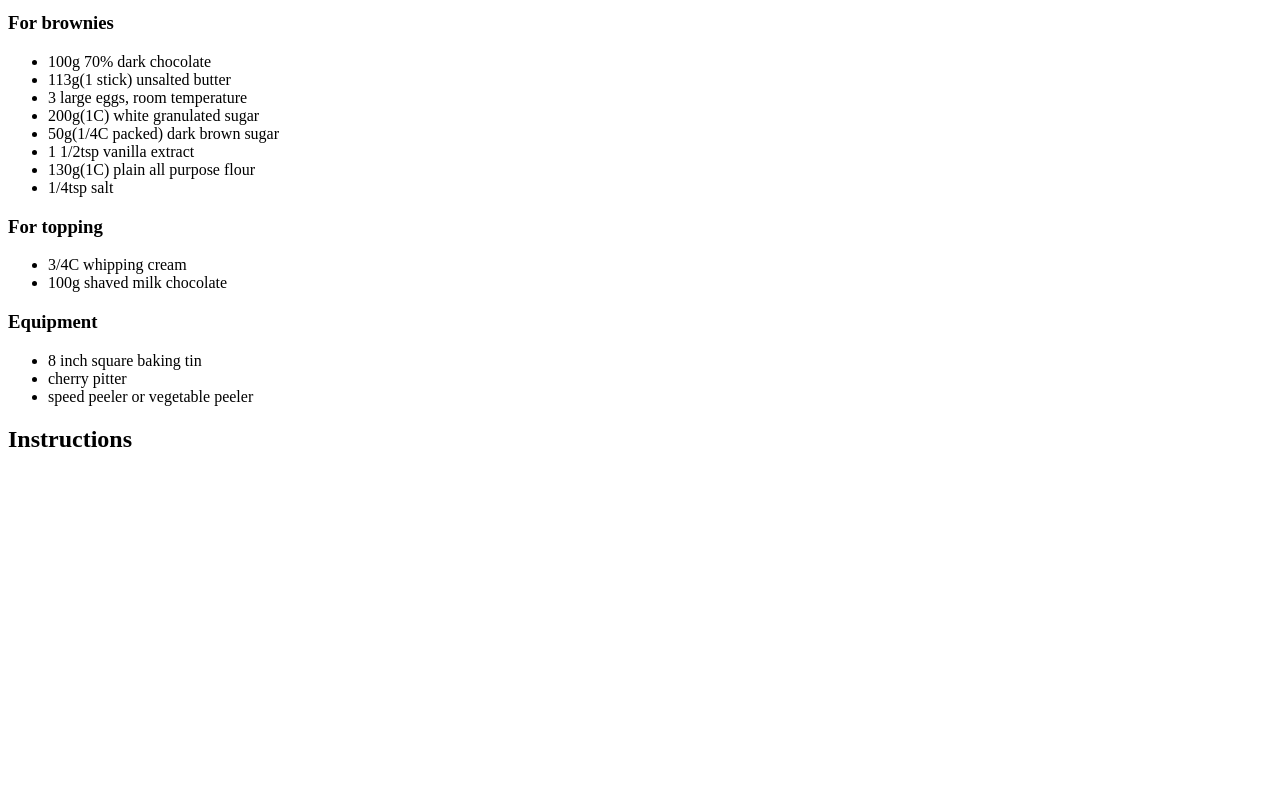
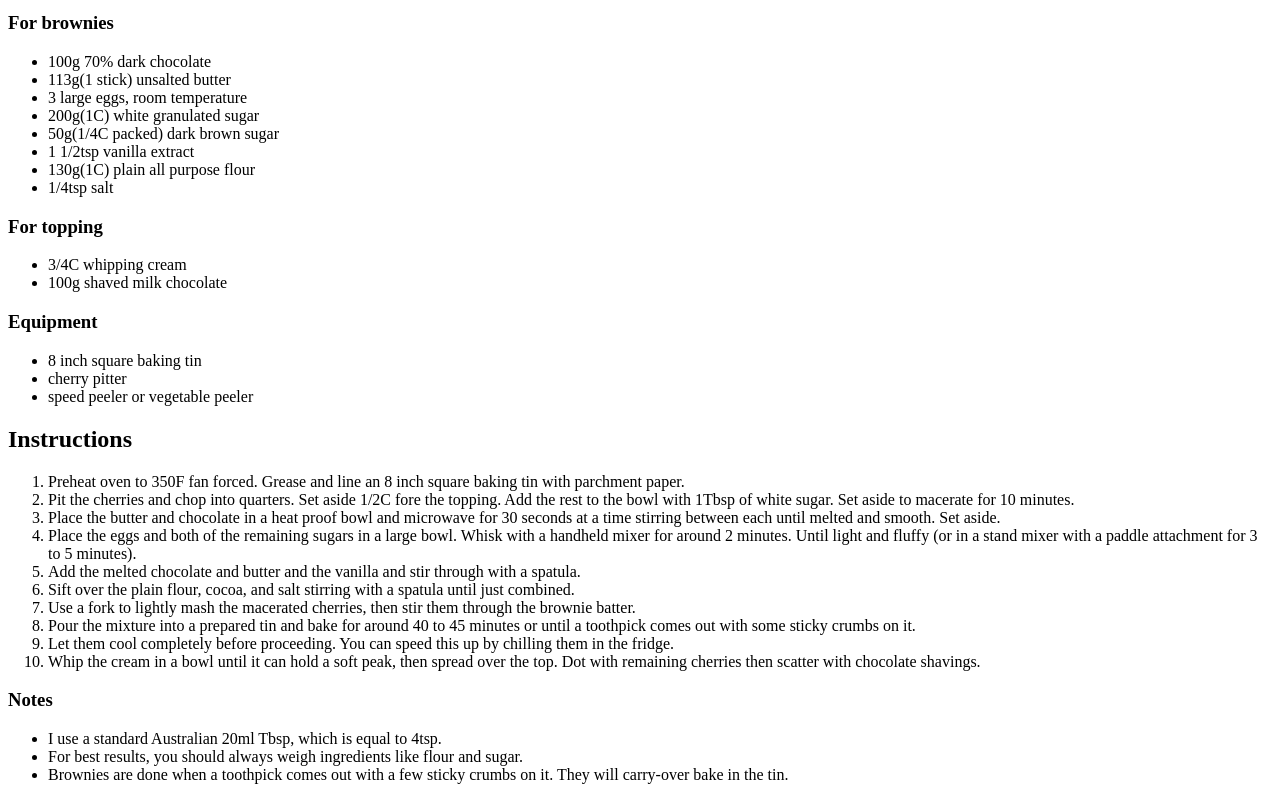
Before and after one commit to Guult/odin-recipes, a plain HTML site: page recipes/black-forest-brownies.html in a window 1280 px wide. Shown: the part 684-1484 px from the top of the page. Before the commit the page ends 1157 px from the top, so only its background shows below. Drawn offline with Linux system fonts and the light colour scheme.

Commit message:
Finish Black Forest Brownies page

```diff
--- a/recipes/black-forest-brownies.html
+++ b/recipes/black-forest-brownies.html
@@ -37,4 +37,22 @@
         <li>speed peeler or vegetable peeler</li>
     </ul>
     <p><h2>Instructions</h2></p>
+    <ol>
+        <li>Preheat oven to 350F fan forced. Grease and line an 8 inch square baking tin with parchment paper.</li>
+        <li>Pit the cherries and chop into quarters. Set aside 1/2C fore the topping. Add the rest to the bowl with 1Tbsp of white sugar. Set aside to macerate for 10 minutes.</li>
+        <li>Place the butter and chocolate in a heat proof bowl and microwave for 30 seconds at a time stirring between each until melted and smooth. Set aside.</li>
+        <li>Place the eggs and both of the remaining sugars in a large bowl. Whisk with a handheld mixer for around 2 minutes. Until light and fluffy (or in a stand mixer with a paddle attachment for 3 to 5 minutes).</li>
+        <li>Add the melted chocolate and butter and the vanilla and stir through with a spatula.</li>
+        <li>Sift over the plain flour, cocoa, and salt stirring with a spatula until just combined.</li>
+        <li>Use a fork to lightly mash the macerated cherries, then stir them through the brownie batter.</li>
+        <li>Pour the mixture into a prepared tin and bake for around 40 to 45 minutes or until a toothpick comes out with some sticky crumbs on it.</li>
+        <li>Let them cool completely before proceeding. You can speed this up by chilling them in the fridge.</li>
+        <li>Whip the cream in a bowl until it can hold a soft peak, then spread over the top. Dot with remaining cherries then scatter with chocolate shavings.</li>
+    </ol>
+    <p><h3>Notes</h3></p>
+    <ul>
+        <li>I use a standard Australian 20ml Tbsp, which is equal to 4tsp.</li>
+        <li>For best results, you should always weigh ingredients like flour and sugar.</li>
+        <li>Brownies are done when a toothpick comes out with a few sticky crumbs on it. They will carry-over bake in the tin.</li>
+    </ul>
 </body>
```
